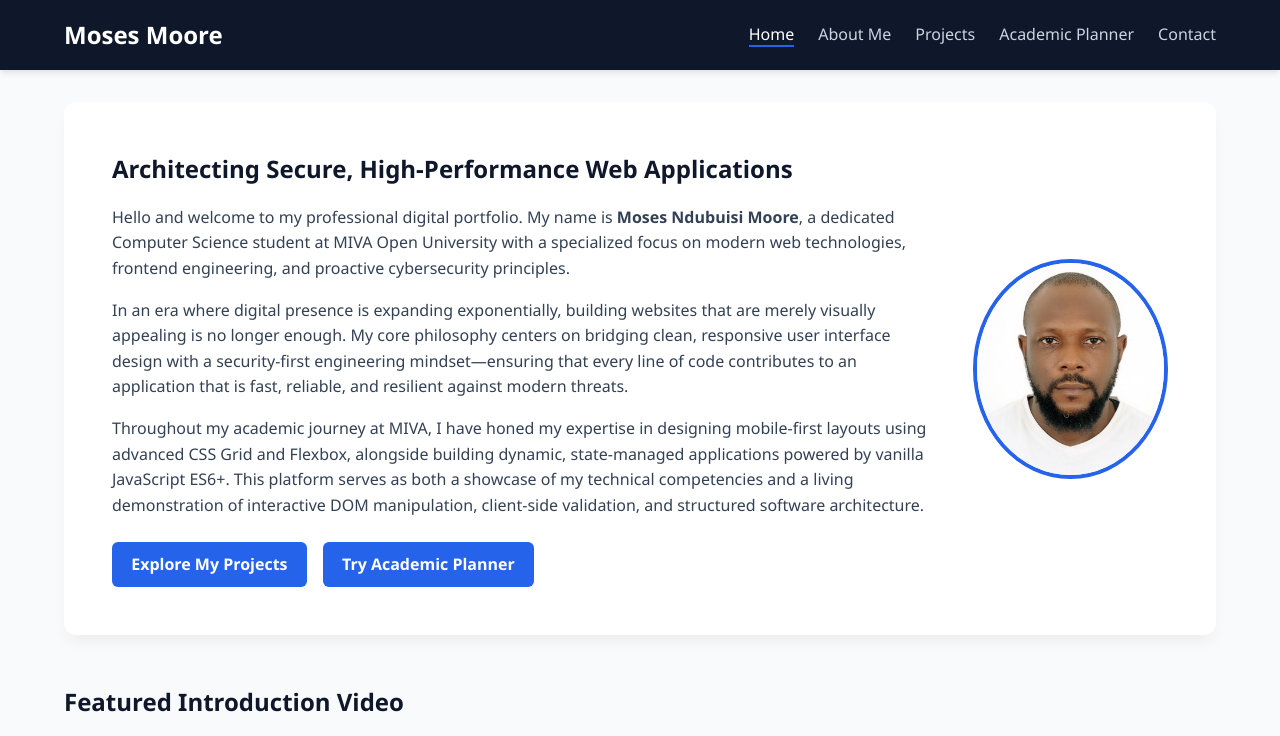
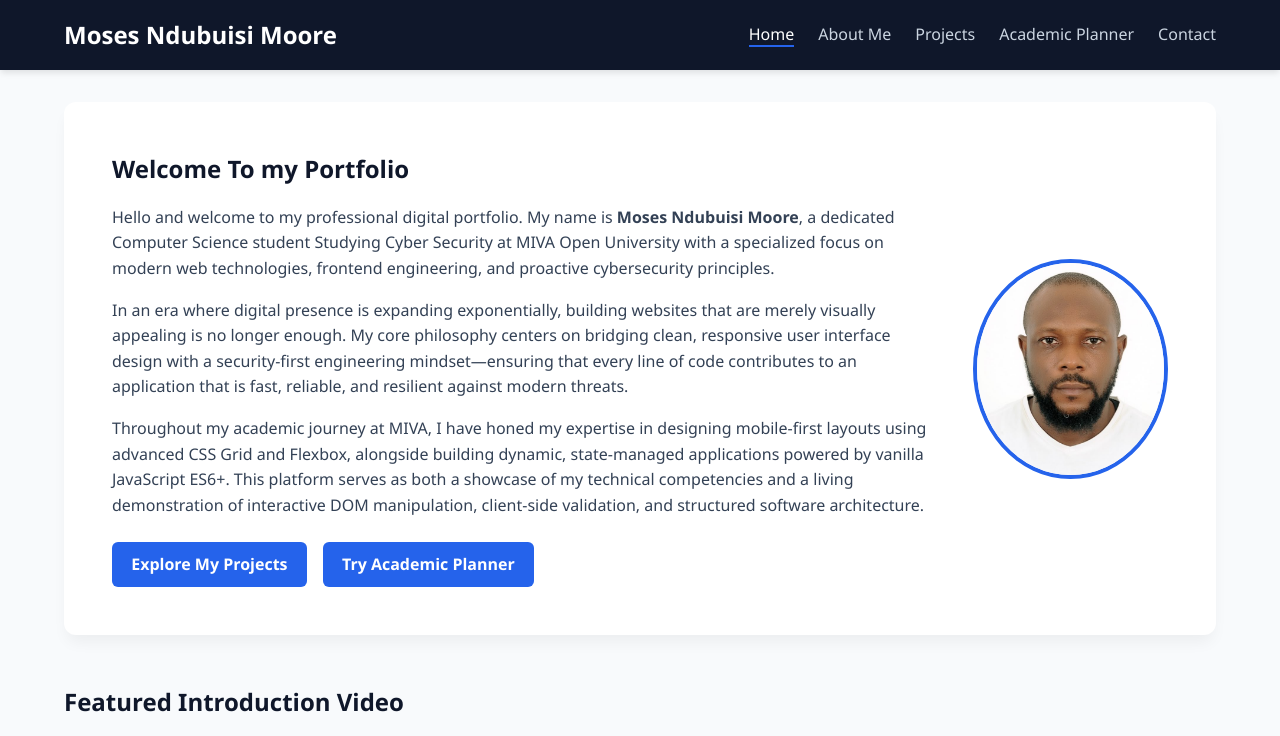
Before and after one commit to demooretours-bit/cos-term-project---Moses-Ndubuisi-Moore, a plain HTML site: page index.html in a window 1280 px wide. Shown: the top 736 px of the page. Drawn offline with Linux system fonts and the light colour scheme.

Commit message:
Revise welcome message and hero section title
Updated the welcome message and corrected the title in the hero section.

```diff
--- a/index.html
+++ b/index.html
@@ -9,7 +9,7 @@
 <body>
   <header>
     <nav class="navbar">
-      <a href="index.html" class="logo">Moses Moore</a>
+      <a href="index.html" class="logo">Moses Ndubuisi Moore</a>
       <ul class="nav-links">
         <li><a href="index.html" class="active">Home</a></li>
         <li><a href="about.html">About Me</a></li>
@@ -23,10 +23,10 @@
   <main>
     <section class="hero">
       <div>
-        <h1>Architecting Secure, High-Performance Web Applications</h1>
+        <h1>Welcome To my Portfolio</h1>
 
         <p style="margin-bottom: 1rem;">
-          Hello and welcome to my professional digital portfolio. My name is <strong>Moses Ndubuisi Moore</strong>, a dedicated Computer Science student at MIVA Open University with a specialized focus on modern web technologies, frontend engineering, and proactive cybersecurity principles.
+          Hello and welcome to my professional digital portfolio. My name is <strong>Moses Ndubuisi Moore</strong>, a dedicated Computer Science student Studying Cyber Security at MIVA Open University with a specialized focus on modern web technologies, frontend engineering, and proactive cybersecurity principles.
         </p>
 
         <p style="margin-bottom: 1rem;">
```
